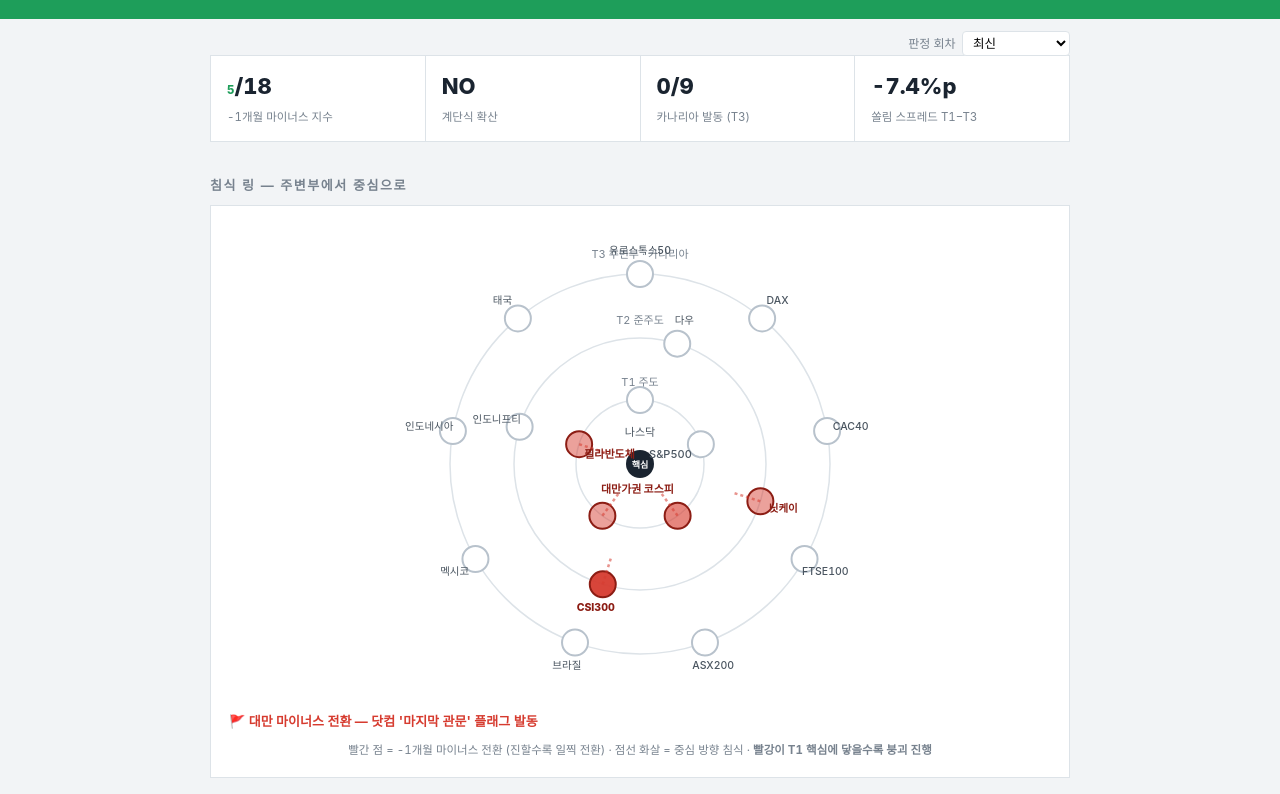
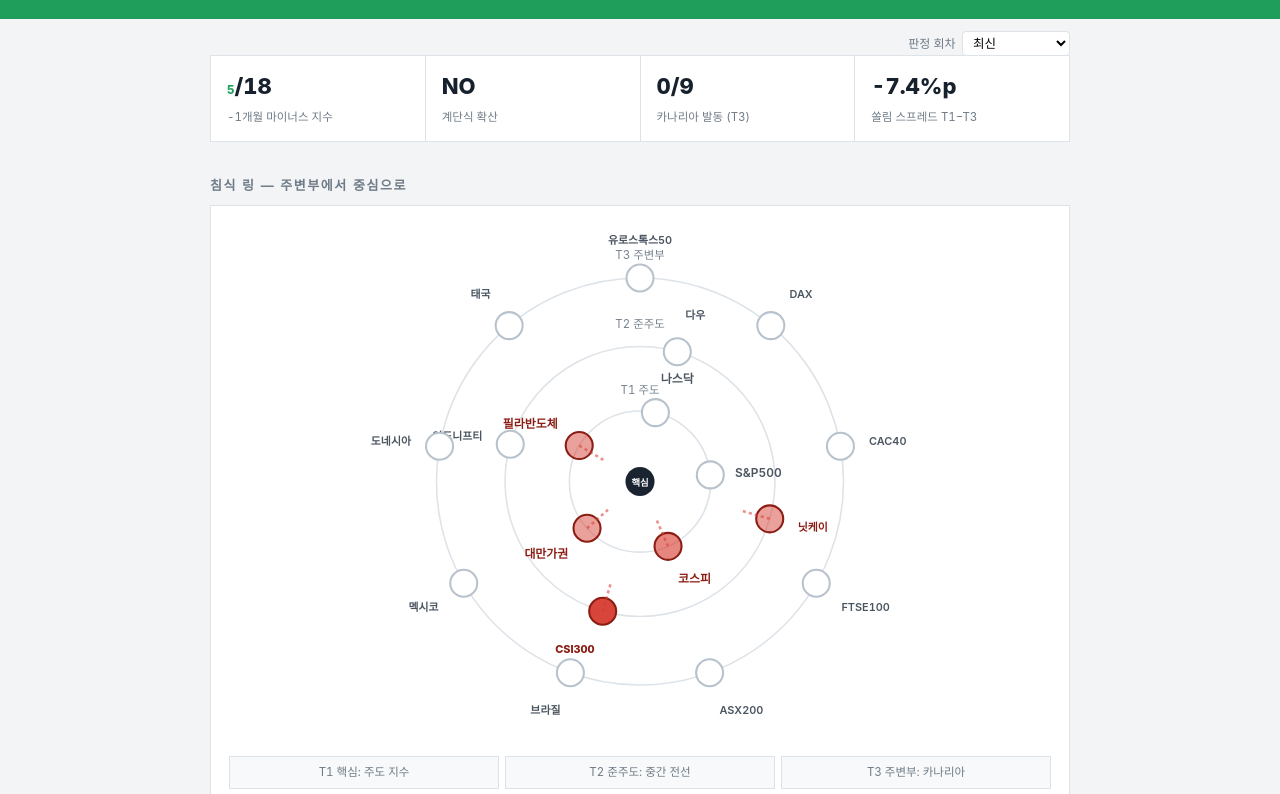
Before and after one commit to doridoos/bubble-signal-pages, a plain HTML site: page index.html in a window 1280 px wide. Shown: the part 132-926 px from the top of the page. Drawn offline with Linux system fonts and the light colour scheme; a web font is replaced by a local one.

Commit message:
update index.html (auto)

```diff
--- a/index.html
+++ b/index.html
@@ -7,8 +7,8 @@
 <link rel="stylesheet" href="https://cdn.jsdelivr.net/gh/orioncactus/pretendard@v1.3.9/dist/web/variable/pretendardvariable-dynamic-subset.min.css">
 <style>
 :root{
-  --paper:#F2F4F6; --ink:#1A2430; --mut:#77828E; --line:#DDE3E8;
-  --sig:#D9A400; --red:#D63B2F; --reddeep:#8C1D14;
+  --paper:#F2F4F6; --ink:#17212D; --mut:#6F7B87; --line:#DDE3E8;
+  --sig:#D9A400; --red:#D63B2F; --reddeep:#8C1D14; --soft:#F7F9FA;
 }
 *{box-sizing:border-box;margin:0;padding:0}
 body{font-family:"Pretendard Variable",Pretendard,-apple-system,sans-serif;
@@ -33,7 +33,6 @@ body{font-family:"Pretendard Variable",Pretendard,-apple-system,sans-serif;
 .stat b{display:block;font-size:22px;font-weight:800}
 .stat span{font-size:11.5px;color:var(--mut)}
 .stat .warn{color:var(--sig)}
-@media(max-width:560px){.stats{grid-template-columns:repeat(2,1fr)}}
 
 h2{font-size:13px;letter-spacing:.12em;color:var(--mut);font-weight:700;
   margin:34px 0 10px;text-transform:uppercase}
@@ -41,14 +40,18 @@ h2{font-size:13px;letter-spacing:.12em;color:var(--mut);font-weight:700;
 
 /* ── B 침식 링 ── */
 .ring-wrap{display:flex;justify-content:center}
-.ring-wrap svg{width:min(480px,100%);height:auto}
+.ring-wrap svg{width:min(540px,100%);height:auto}
+.ring-legend{display:grid;grid-template-columns:repeat(3,1fr);gap:6px;margin-top:12px}
+.ring-legend span{background:var(--soft);border:1px solid var(--line);padding:7px 8px;
+  font-size:11.5px;color:var(--mut);text-align:center}
 .flags{margin-top:8px;display:flex;flex-direction:column;gap:4px}
 .flag{font-size:13px;font-weight:700;color:var(--red)}
 .ring-cap{font-size:11.5px;color:var(--mut);text-align:center;margin-top:10px}
 
 /* ── A 전염 순서 히트맵 ── */
-.hm-scroll{overflow-x:auto}
+.hm-scroll{overflow-x:auto;padding-bottom:4px;-webkit-overflow-scrolling:touch}
 .hm-cap{font-size:11.5px;color:var(--mut);margin-top:8px}
+.scroll-note{display:none;font-size:11px;color:var(--mut);margin-top:7px;text-align:right}
 
 /* ── 스파크라인 ── */
 .spark-box svg{width:100%;height:88px;display:block}
@@ -63,6 +66,27 @@ h2{font-size:13px;letter-spacing:.12em;color:var(--mut);font-weight:700;
 footer{margin-top:40px;font-size:11.5px;color:var(--mut);line-height:1.7}
 .stale{background:#FFF4E0;border:1px solid #E8C46B;padding:10px 14px;
   font-size:13px;margin-top:14px;display:none}
+
+@media(max-width:560px){
+  body{font-size:15px}
+  .wrap{padding:0 12px 46px}
+  .strip{padding:20px 14px 18px}
+  .strip .in{align-items:flex-start}
+  .level{font-size:36px;letter-spacing:0}
+  .asof{text-align:left;font-size:12px}
+  .stats{grid-template-columns:repeat(2,1fr)}
+  .stat{padding:15px 14px;min-height:104px}
+  .stat b{font-size:29px;line-height:1.1;margin-bottom:8px}
+  .stat span{font-size:12.5px;line-height:1.35}
+  h2{font-size:17px;letter-spacing:.08em;margin:36px 0 12px}
+  .card{padding:14px}
+  .ring-wrap{margin:0 -4px}
+  .ring-wrap svg{width:100%}
+  .ring-legend{grid-template-columns:1fr}
+  .hm-scroll{margin:0 -14px;padding:4px 14px 8px}
+  .hm-cap,.ring-cap,.spark-cap{font-size:13px;line-height:1.65}
+  .scroll-note{display:block}
+}
 </style>
 </head>
 <body>
@@ -98,6 +122,11 @@ footer{margin-top:40px;font-size:11.5px;color:var(--mut);line-height:1.7}
   <h2>침식 링 — 주변부에서 중심으로</h2>
   <div class="card">
     <div class="ring-wrap"><svg id="ring" viewBox="0 0 480 480"></svg></div>
+    <div class="ring-legend">
+      <span>T1 핵심: 주도 지수</span>
+      <span>T2 준주도: 중간 전선</span>
+      <span>T3 주변부: 카나리아</span>
+    </div>
     <div class="flags" id="flags"></div>
     <div class="ring-cap">빨간 점 = -1개월 마이너스 전환 (진할수록 일찍 전환) ·
       점선 화살 = 중심 방향 침식 · <b>빨강이 T1 핵심에 닿을수록 붕괴 진행</b></div>
@@ -106,6 +135,7 @@ footer{margin-top:40px;font-size:11.5px;color:var(--mut);line-height:1.7}
   <h2>전염 순서 히트맵 — 확산 전선</h2>
   <div class="card">
     <div class="hm-scroll" id="hm"></div>
+    <div class="scroll-note">좌우로 밀어 전체 지수를 확인</div>
     <div class="hm-cap">열 정렬: 건강한 지수 ← 왼쪽 · 오른쪽 → 먼저 감염된 지수
       (1차: 첫 전환 시점, 2차: 마이너스 구간 수, 3차: -1M 강도) ·
       검은 실선 = <b>확산 전선</b> — 매주 왼쪽으로 전진하면 확산 진행 중 ·
@@ -169,9 +199,14 @@ const DEMO={as_of:"2026-07-03",level:"YELLOW",prev_level:"GREEN",staircase:true,
 /* 첫 마이너스 전환 시점: 0=-6M부터 … 3=-1M에서, 4=아직 플러스 */
 function firstNeg(R,n){for(let i=0;i<4;i++){if(R[n][WIN[i]]!=null&&R[n][WIN[i]]<0)return i}return 4}
 function negCount(R,n){return WIN.filter(w=>R[n][w]!=null&&R[n][w]<0).length}
+function isNarrow(){return window.matchMedia("(max-width:560px)").matches}
+function safeName(n){
+  return String(n).replace(/[&<>"']/g,m=>({"&":"&amp;","<":"&lt;",">":"&gt;","\"":"&quot;","'":"&#39;"}[m]));
+}
 
 function render(d,isDemo){
   const R=d.returns;
+  const narrow=isNarrow();
   const sig=LEVELS[d.level]||LEVELS.YELLOW;
   document.documentElement.style.setProperty("--sig",sig);
   document.getElementById("strip").style.background=sig;
@@ -192,18 +227,18 @@ function render(d,isDemo){
 
   /* ═══ B 침식 링 ═══ */
   (function(){
-    const cx=240,cy=240,rings={3:190,2:126,1:64};
+    const cx=260,cy=248,rings={3:196,2:130,1:68};
     let s=`<circle cx="${cx}" cy="${cy}" r="${rings[3]}" fill="none" stroke="#DDE3E8" stroke-width="1.5"/>
       <circle cx="${cx}" cy="${cy}" r="${rings[2]}" fill="none" stroke="#DDE3E8" stroke-width="1.5"/>
       <circle cx="${cx}" cy="${cy}" r="${rings[1]}" fill="none" stroke="#DDE3E8" stroke-width="1.5"/>
       <circle cx="${cx}" cy="${cy}" r="14" fill="#1A2430"/>
-      <text x="${cx}" y="${cy-206}" font-size="11" text-anchor="middle" fill="#77828E">T3 주변부 · 카나리아</text>
-      <text x="${cx}" y="${cy-140}" font-size="11" text-anchor="middle" fill="#77828E">T2 준주도</text>
-      <text x="${cx}" y="${cy-78}" font-size="11" text-anchor="middle" fill="#77828E">T1 주도</text>`;
+      <text x="${cx}" y="${cy-214}" font-size="11" text-anchor="middle" fill="#77828E">T3 주변부</text>
+      <text x="${cx}" y="${cy-148}" font-size="11" text-anchor="middle" fill="#77828E">T2 준주도</text>
+      <text x="${cx}" y="${cy-84}" font-size="11" text-anchor="middle" fill="#77828E">T1 주도</text>`;
     [1,2,3].forEach(t=>{
       const grp=Object.keys(R).filter(n=>R[n].tier===t);
       grp.forEach((n,i)=>{
-        const a=-Math.PI/2+i*2*Math.PI/grp.length+(t===2?0.3:0);
+        const a=-Math.PI/2+i*2*Math.PI/grp.length+(t===2?0.28:t===1?0.22:0);
         const x=cx+rings[t]*Math.cos(a),y=cy+rings[t]*Math.sin(a);
         const fn=firstNeg(R,n),neg=R[n]["1m"]!=null&&R[n]["1m"]<0;
         const fill=neg?`rgba(214,59,47,${[0.95,0.8,0.62,0.48][fn]||0.48})`:"#fff";
@@ -213,12 +248,16 @@ function render(d,isDemo){
           const x2=cx+(rings[t]-30)*Math.cos(a),y2=cy+(rings[t]-30)*Math.sin(a);
           s+=`<line x1="${x}" y1="${y}" x2="${x2}" y2="${y2}"
             stroke="rgba(214,59,47,.55)" stroke-width="2.5" stroke-dasharray="3 3"/>`;}
-        const lx=cx+(rings[t]+(t===1?-32:24))*Math.cos(a),
-              ly=cy+(rings[t]+(t===1?-32:24))*Math.sin(a);
-        s+=`<text x="${lx}" y="${ly+3.5}" font-size="${t===1?11:10.5}" text-anchor="middle"
-          font-weight="${neg?800:500}" fill="${neg?"#8C1D14":"#4A5560"}">${n}</text>`;});
+        const off=t===1?24:28;
+        const lx=cx+(rings[t]+off)*Math.cos(a),ly=cy+(rings[t]+off)*Math.sin(a);
+        const anchor=Math.cos(a)>.18?"start":(Math.cos(a)<-.18?"end":"middle");
+        const dy=Math.sin(a)>.35?13:(Math.sin(a)<-.35?-5:4);
+        const fs=t===1?11.5:10.5;
+        s+=`<text x="${lx}" y="${ly+dy}" font-size="${fs}" text-anchor="${anchor}"
+          font-weight="${neg?800:600}" fill="${neg?"#8C1D14":"#4A5560"}">${safeName(n)}</text>`;});
     });
     s+=`<text x="${cx}" y="${cy+4}" font-size="9" text-anchor="middle" fill="#fff" font-weight="800">핵심</text>`;
+    document.getElementById("ring").setAttribute("viewBox","0 0 520 500");
     document.getElementById("ring").innerHTML=s;
     const fl=document.getElementById("flags");
     fl.innerHTML="";
@@ -234,42 +273,42 @@ function render(d,isDemo){
       (firstNeg(R,b)-firstNeg(R,a))            /* 늦게/미전환 왼쪽, 일찍 전환 오른쪽 */
       ||(negCount(R,a)-negCount(R,b))          /* 마이너스 구간 적은 쪽 왼쪽 */
       ||(R[b]["1m"]-R[a]["1m"]));              /* -1M 수익률 높은 쪽 왼쪽 */
-    const CW=42,CH=40,LX=76,RX=52;
-    const w=LX+sorted.length*CW+RX,h=34+WIN.length*CH+18;
+    const CW=narrow?40:46,CH=narrow?42:40,LX=narrow?58:76,RX=narrow?42:58,TOP=narrow?54:42;
+    const w=LX+sorted.length*CW+RX,h=TOP+WIN.length*CH+18;
     let s=`<svg width="${w}" height="${h}" viewBox="0 0 ${w} ${h}" style="min-width:${w}px;display:block">`;
     sorted.forEach((n,i)=>{
       const x=LX+i*CW+CW/2;
       const neg=R[n]["1m"]!=null&&R[n]["1m"]<0;
-      s+=`<text x="${x}" y="26" font-size="10" text-anchor="end"
-        transform="rotate(-42 ${x} 26)" fill="${neg?"#8C1D14":"#4A5560"}"
-        font-weight="${neg?800:500}">${n}</text>`;});
-    s+=`<text x="${LX+sorted.length*CW+RX-8}" y="26" font-size="10.5" text-anchor="end"
+      s+=`<text x="${x}" y="${TOP-10}" font-size="${narrow?9:10}" text-anchor="end"
+        transform="rotate(-48 ${x} ${TOP-10})" fill="${neg?"#8C1D14":"#4A5560"}"
+        font-weight="${neg?800:500}">${safeName(n)}</text>`;});
+    s+=`<text x="${LX+sorted.length*CW+RX-8}" y="${TOP-10}" font-size="10.5" text-anchor="end"
       font-weight="700" fill="#77828E">마이너스</text>`;
     WIN.forEach((wn,r)=>{
-      s+=`<text x="${LX-8}" y="${34+r*CH+CH/2+4}" font-size="11.5" text-anchor="end"
+      s+=`<text x="${LX-8}" y="${TOP+r*CH+CH/2+4}" font-size="${narrow?13:11.5}" text-anchor="end"
         font-weight="700">${WL[wn]}</text>`;
       sorted.forEach((n,c)=>{
         const v=R[n][wn];
-        if(v==null){s+=`<text x="${LX+c*CW+CW/2}" y="${34+r*CH+CH/2+4}"
+        if(v==null){s+=`<text x="${LX+c*CW+CW/2}" y="${TOP+r*CH+CH/2+4}"
           font-size="10" text-anchor="middle" fill="#B8C2CC">·</text>`;return;}
         const neg=v<0;
         const fill=neg?`rgba(214,59,47,${Math.min(.25+Math.abs(v)/35,.9)})`:"#EDF1F4";
-        s+=`<rect x="${LX+c*CW+1}" y="${34+r*CH+1}" width="${CW-2}" height="${CH-2}"
+        s+=`<rect x="${LX+c*CW+1}" y="${TOP+r*CH+1}" width="${CW-2}" height="${CH-2}"
           rx="3" fill="${fill}"/>
-          <text x="${LX+c*CW+CW/2}" y="${34+r*CH+CH/2+4}" font-size="9.5"
+          <text x="${LX+c*CW+CW/2}" y="${TOP+r*CH+CH/2+4}" font-size="${narrow?9:9.5}"
           text-anchor="middle" fill="${neg?"#fff":"#9AA5B0"}"
           font-weight="${neg?800:400}">${v>0?"+":""}${v.toFixed(1)}</text>`;});
-      s+=`<text x="${LX+sorted.length*CW+RX-14}" y="${34+r*CH+CH/2+5}" font-size="14"
+      s+=`<text x="${LX+sorted.length*CW+RX-14}" y="${TOP+r*CH+CH/2+5}" font-size="14"
         text-anchor="end" font-weight="800" fill="#D63B2F">${d.minus_count[wn]}</text>`;});
     /* 확산 전선: 오른쪽 끝에서 마이너스 수만큼 왼쪽 지점, 행별 계단 */
     let path="";
     WIN.forEach((wn,r)=>{
       const cnt=sorted.filter(n=>R[n][wn]!=null&&R[n][wn]<0).length;
-      const x=LX+(sorted.length-cnt)*CW,y1=34+r*CH,y2=34+(r+1)*CH;
+      const x=LX+(sorted.length-cnt)*CW,y1=TOP+r*CH,y2=TOP+(r+1)*CH;
       path+=(r===0?`M${x} ${y1} `:`L${x} ${y1} `)+`L${x} ${y2} `;});
     s+=`<path d="${path}" fill="none" stroke="#1A2430" stroke-width="2.5" stroke-linejoin="round"/>`;
     const lastCnt=sorted.filter(n=>R[n]["1m"]!=null&&R[n]["1m"]<0).length;
-    s+=`<text x="${LX+(sorted.length-lastCnt)*CW-8}" y="${34+3.5*CH+4}" font-size="11"
+    s+=`<text x="${LX+(sorted.length-lastCnt)*CW-8}" y="${TOP+3.5*CH+4}" font-size="11"
       font-weight="800" text-anchor="end" fill="#1A2430">확산 전선 →</text>`;
     s+="</svg>";
     document.getElementById("hm").innerHTML=s;
```
